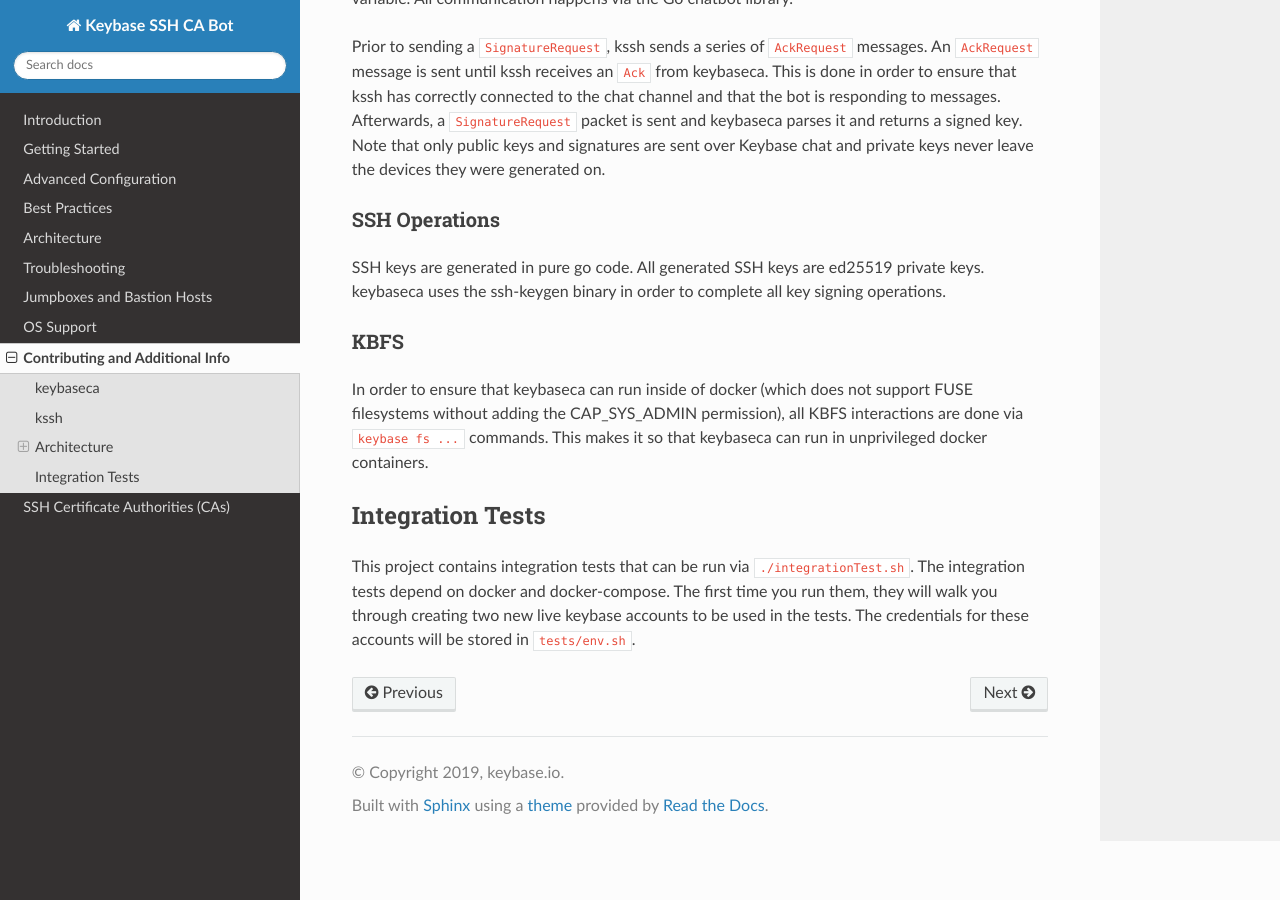
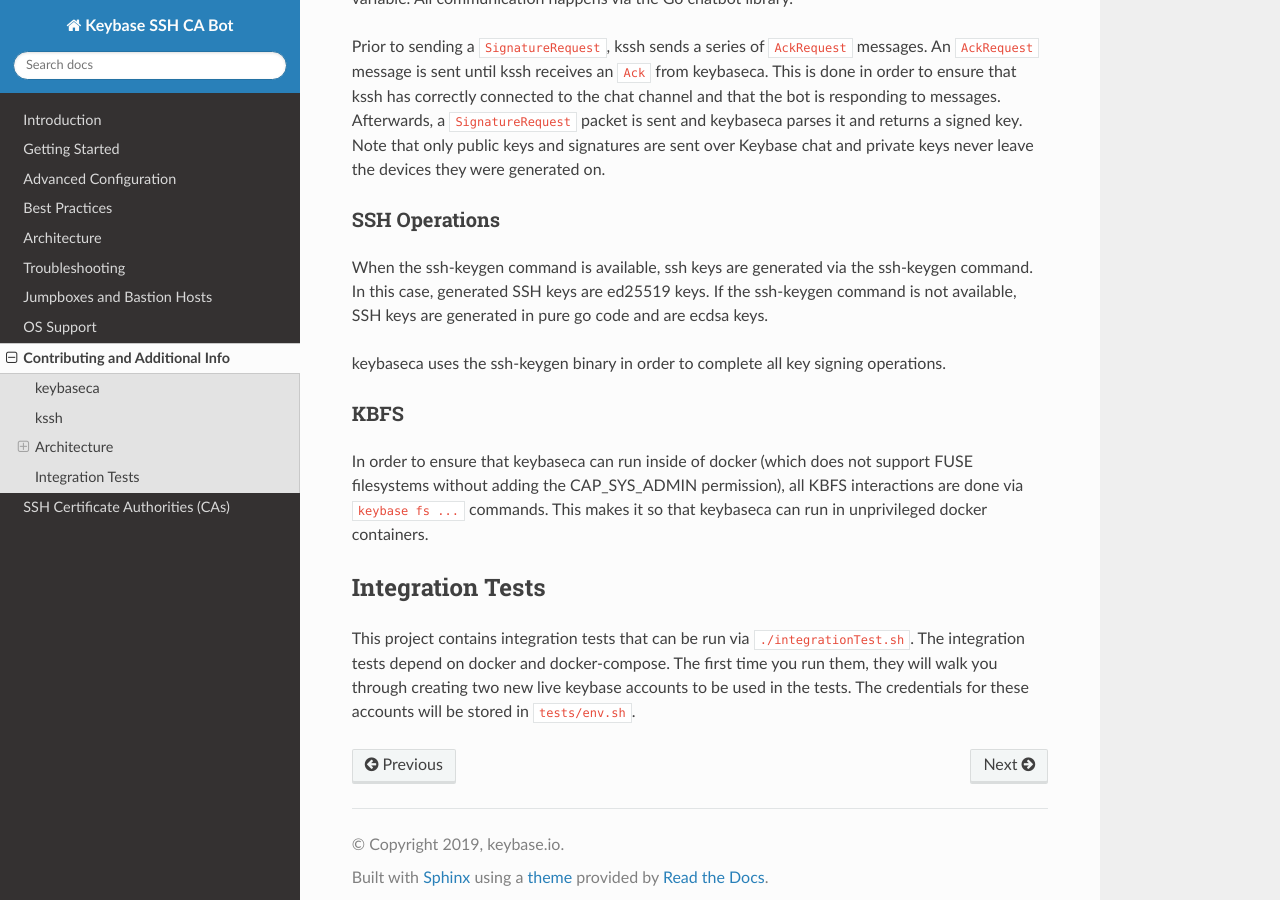
Before and after one commit to keybase/bot-sshca, a Sphinx documentation site: the page built from docs/contributing.md, in a window 1280 px wide and 900 px high, scrolled down 1841 px. Built offline with Sphinx 7.4.7 and the Read the Docs theme 2.0.0, drawn with Linux system fonts in a browser that asks for light colours.

Commit message:
Update docs on key generation

```diff
--- a/docs/contributing.md
+++ b/docs/contributing.md
@@ -89,8 +89,11 @@
 
 #### SSH Operations
 
-SSH keys are generated in pure go code. All generated SSH keys are ed25519 private keys. keybaseca uses the ssh-keygen
-binary in order to complete all key signing operations.
+When the ssh-keygen command is available, ssh keys are generated via the ssh-keygen command. In this case, generated
+SSH keys are ed25519 keys. If the ssh-keygen command is not available, SSH keys are generated in pure go code and are
+ecdsa keys.
+
+keybaseca uses the ssh-keygen binary in order to complete all key signing operations.
 
 #### KBFS
 
```
